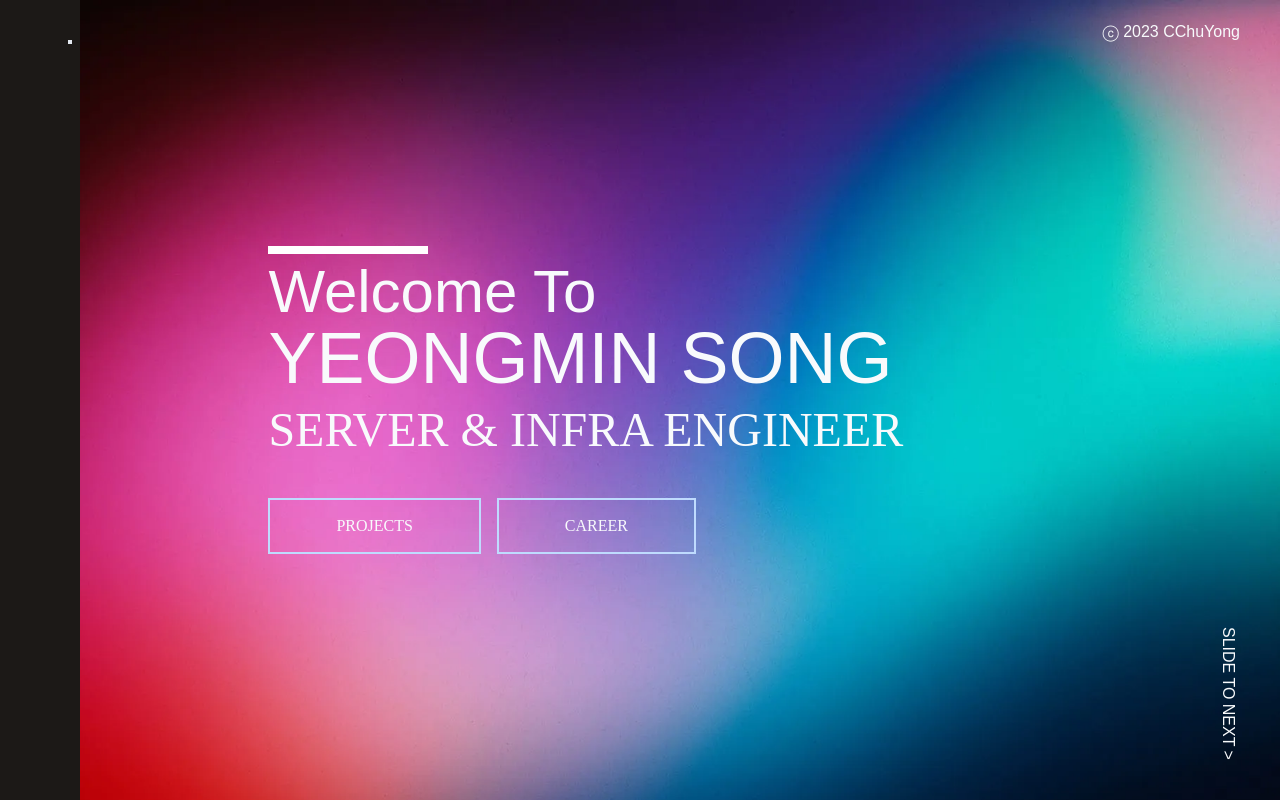
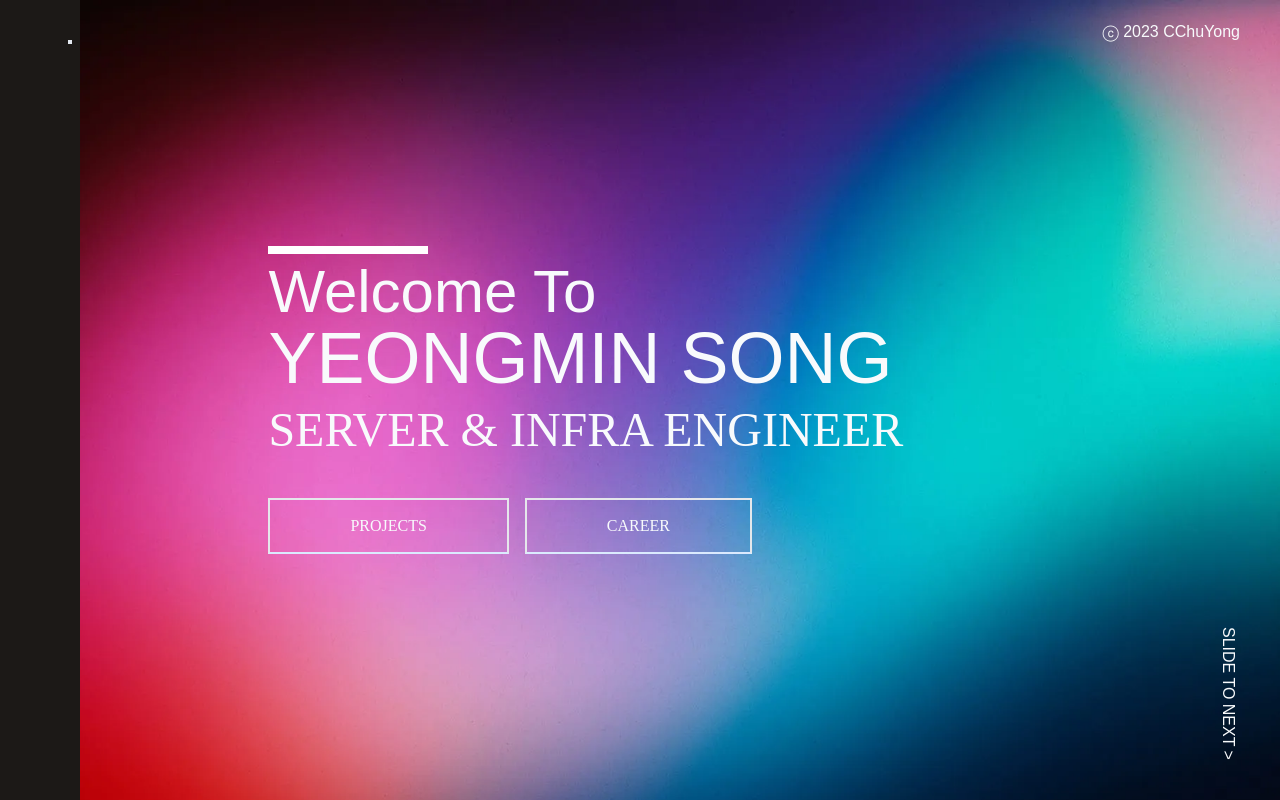
Before and after one commit to CChuYong/yeongmin-song, a Next.js app: page /me in a window 1280 px wide. Built offline with nearby package versions, Linux system fonts and the light colour scheme; some icons are missing; a web font is replaced by a local one.

Commit message:
refactor: Tailwind로 변경

```diff
--- a/components/Button.tsx
+++ b/components/Button.tsx
@@ -6,12 +6,8 @@ interface ButtonProps {
 export default function Button({text, onTap}: ButtonProps) {
   return <div
     onClick={onTap}
-    className="w-fit button-box hover:cursor-pointer hover:scale-95"
+    className="w-fit button-box hover:cursor-pointer hover:scale-95 border-2 inline-block border-b-blue-100 px-20 py-3.5"
     style={{
-      borderColor: '#BFDBFE',
-      borderWidth: '2.3px',
-      padding: '14px 66px 14px 66px',
-      display: 'inline-block',
       fontFamily: 'Pretendard-Regular',
     }}>
     {text}
```
